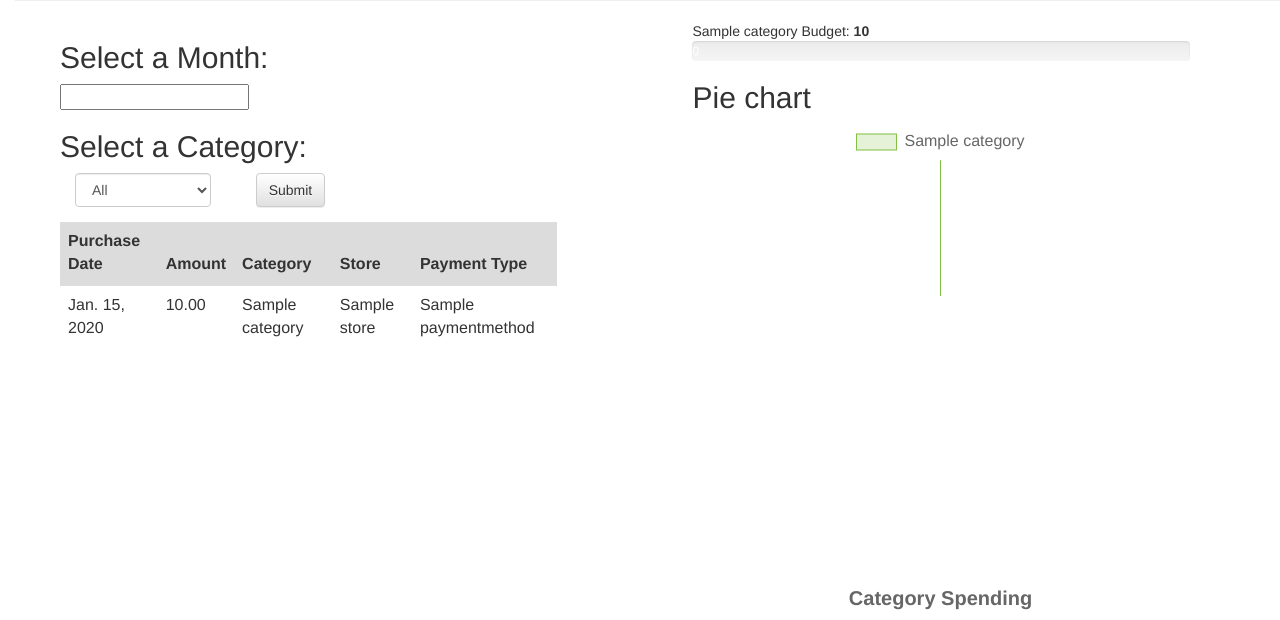
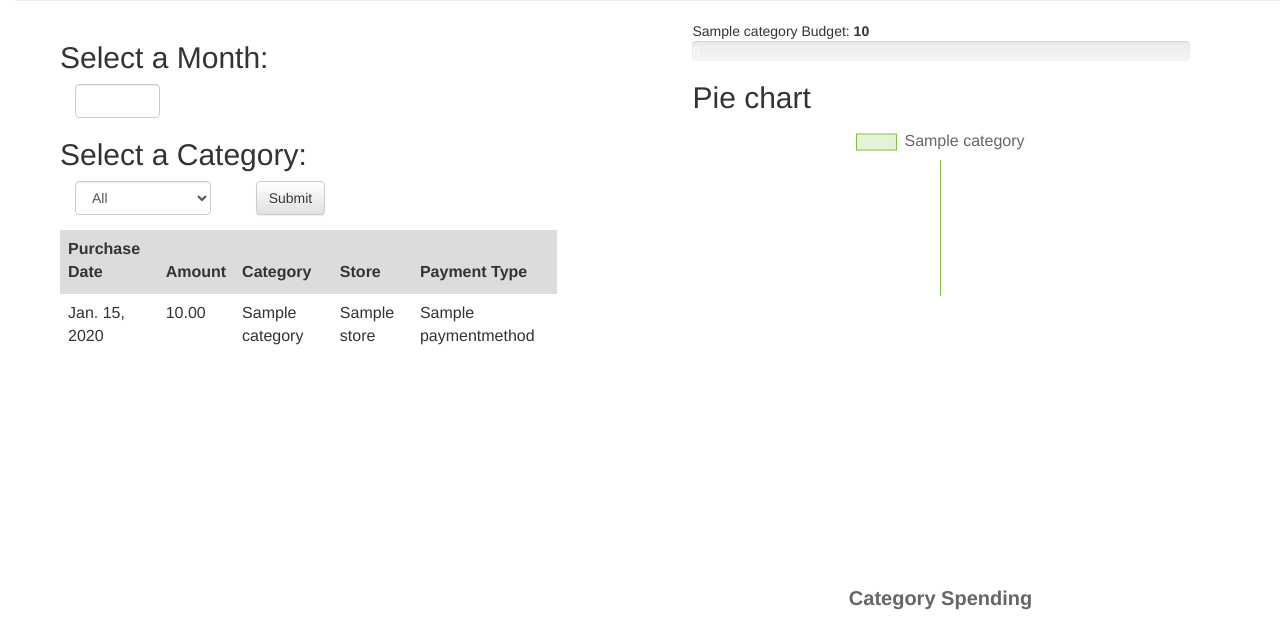
Before and after one commit to Rhoulhac/Django-budget-software, a Django app: page / in a window 1280 px wide. Shown: the part 90-710 px from the top of the page. Run offline with Django 3.2, Linux system fonts and the light colour scheme; tables that the repository leaves empty hold one stand-in row (values such as "Sample post"); some libraries are stand-ins or nearby versions.

Commit message:
Css changes for datepicker on transactions page

```diff
--- a/budget/static/css/budget.css
+++ b/budget/static/css/budget.css
@@ -61,3 +61,8 @@ body {
 .select-input {
     margin-left: 30px;
 }
+
+.selected-month-transaction-datepicker-div {
+    width: 100px;
+    padding-left: 15px;
+}
--- a/budget/templates/budget/transaction_list.html
+++ b/budget/templates/budget/transaction_list.html
@@ -10,10 +10,10 @@
             {% else %}
                 <h2>Select a Month: </h2>
             {% endif %}
-            <div class="form-group">
+            <div class="form-group selected-month-transaction-datepicker-div">
                 <input name="transactionMonth"
                        id="transactionMonth"
-                       class="date-picker"
+                       class="form-control date-picker"
                        value="{{ monthYear }}"
                        autocomplete="off"
                 />
```
